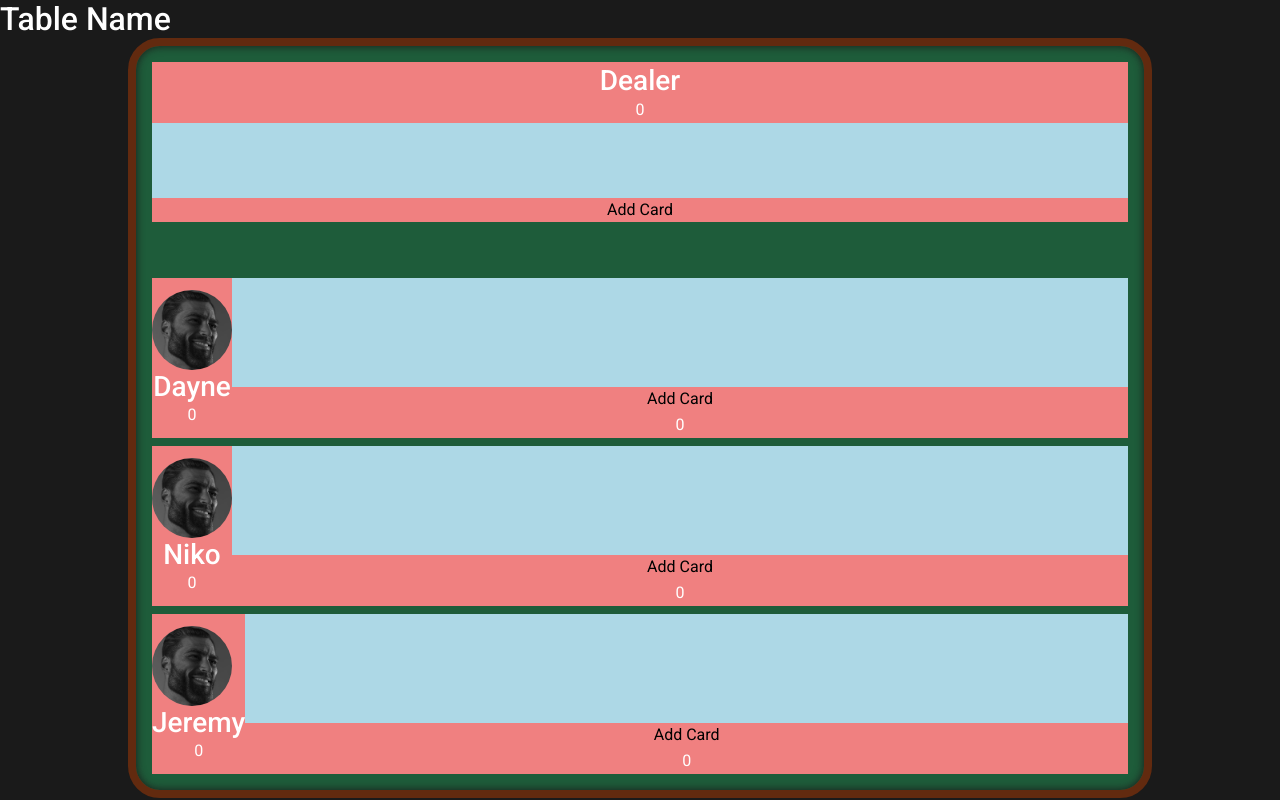
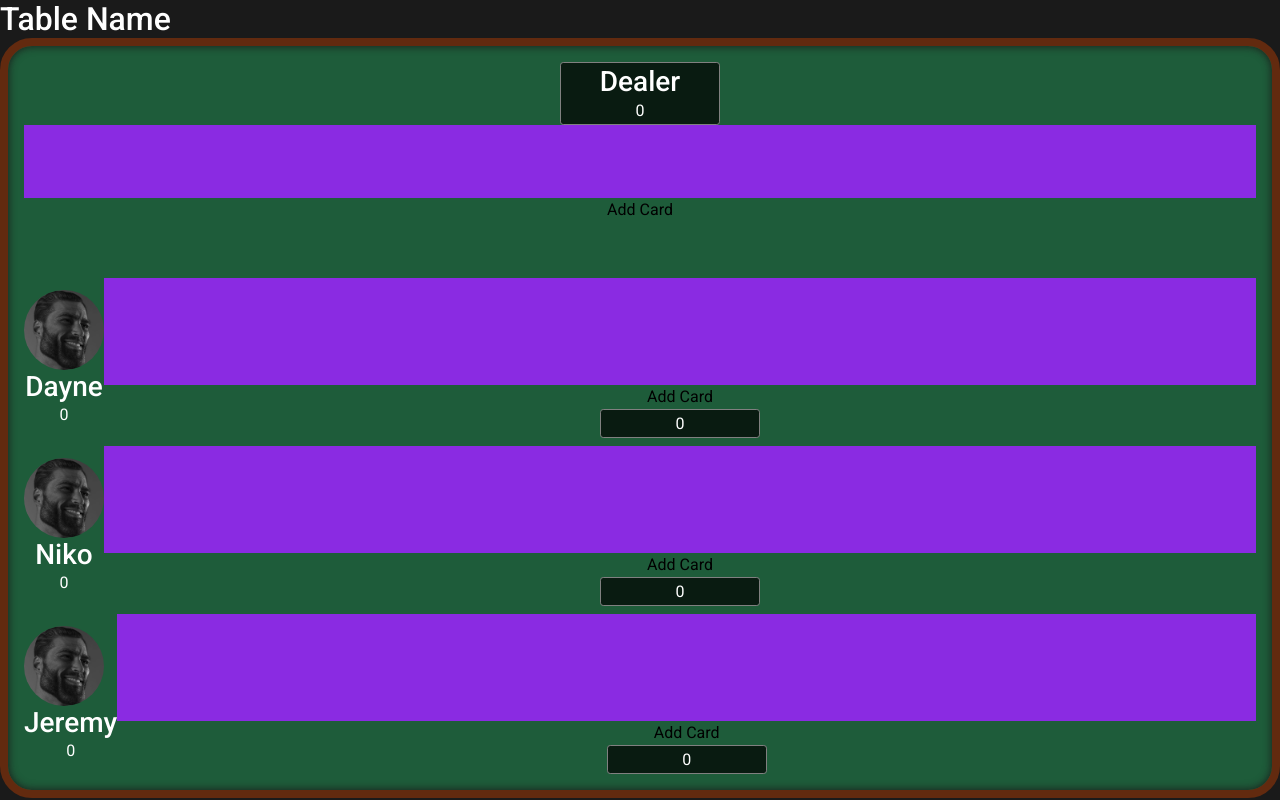
Before and after one commit to Dayne-404/Blackjack-react, a React (Vite) app in the folder client/: page / in a window 1280 px wide. Built offline with nearby package versions, Linux system fonts and the light colour scheme; the HTML template or start-up script is replaced by a standard one.

Commit message:
Fixed UI

```diff
--- a/client/src/components/Hand.tsx
+++ b/client/src/components/Hand.tsx
@@ -17,7 +17,7 @@ function Hand({name} : HandProps) {
 
     return(
         <>
-        <motion.div layout className={(largeHand ? "no-gap" : "small-gap") + " cards-container red-border"}>
+        <motion.div layout className={(largeHand ? "card-padding" : "no-padding") + " cards-container red-border"}>
             {Cards.map((card, index) => (
                 <motion.div
                     animate={{x: 0, scale: 1}}
--- a/client/src/styles/responsiveGame.css
+++ b/client/src/styles/responsiveGame.css
@@ -2,15 +2,14 @@
 
 .game-board {
     position: absolute;
-    min-width: 30rem;
+    /* Change this when screen is too small */
     min-height: 20rem;
 
-    width: 80%;
+    width: 100%;
     height: 95%;
     left: 0;
     right: 0;
-    margin-left: auto;
-    margin-right: auto;
+
 
     background: var(--felt-green-color);
     box-sizing: border-box;
@@ -36,7 +35,6 @@
 .player-card-container {
     display: flex;
     flex-direction: row-reverse;
-    background-color: lightcoral;
 
     text-align: center;
     height: 10rem;
@@ -71,7 +69,11 @@
 
 .player-hand-total {
     padding: 0.1rem 0;
-    height: auto;
+    width: 10rem;
+    background: rgba(0, 0, 0, 0.7);;
+    border: 0.5px solid gray;
+    border-radius: 0.2rem;
+    margin: 0 auto;
 }
 
 .cards-container {
@@ -80,9 +82,9 @@
     flex-wrap: wrap;
     justify-content: center;
     align-items: center;
+    max-width: 100%;
     min-height: 0;
     max-height: 100%;
-    padding:  0 1.7rem;
 }
 
 /* Card */
@@ -101,16 +103,22 @@
 
 /* Helper */
 
-.blue-border {
-    border: 0.2rem dotted blue;
-}
-
-.red-border {
-    background-color: lightblue;
-}
+.blue-border { border: 0.2rem dotted blue; }
+.red-border { background-color: lightblue; }
+.card-padding { padding: 0 1.7rem; }
+.no-padding { padding: 0; }
 
 /* Dealer */
 
-
 .no-margin { margin: 0; }
 .negative-margin { margin: 0 -1.7rem; }
+
+
+
+/* Desktop Styling */
+
+@media only screen and (min-width: 768px) {
+    .red-border {
+        background-color: blueviolet;
+    }
+}
```
Also changed, not shown: client/src/components/SmallPlayerCard.tsx (deleted).
